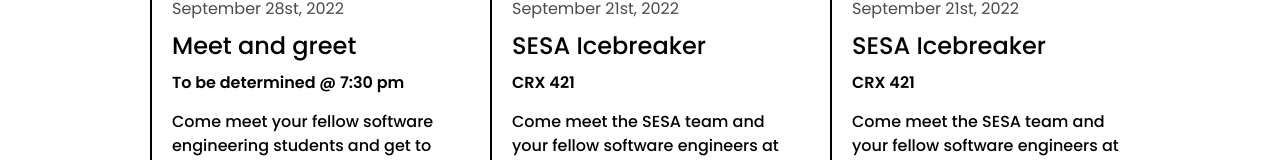
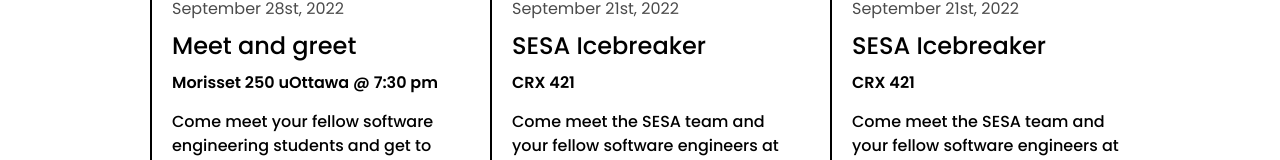
Before and after one commit to MonicaOportus/uOttawaSESA, a React (Create React App) app: page / in a window 1280 px wide. Shown: the part 749-909 px from the top of the page. Built offline with nearby package versions, Linux system fonts and the light colour scheme.

Commit message:
Update event

```diff
--- a/src/components/eventsInfo.js
+++ b/src/components/eventsInfo.js
@@ -3,7 +3,7 @@
     id: 1,
     date: "September 28st, 2022",
     title: "Meet and greet",
-    location: "To be determined @ 7:30 pm",
+    location: "Morisset 250 uOttawa @ 7:30 pm",
     invitation:
       "Come meet your fellow software engineering students and get to know the SESA execs! This is a great opportunity to get involved with the association and learn about what we do. We'll be announcing more details soon, so stay tuned!",
     instaLink: "https://www.instagram.com/p/CitT3EIOVLD/?hl=en",
```
